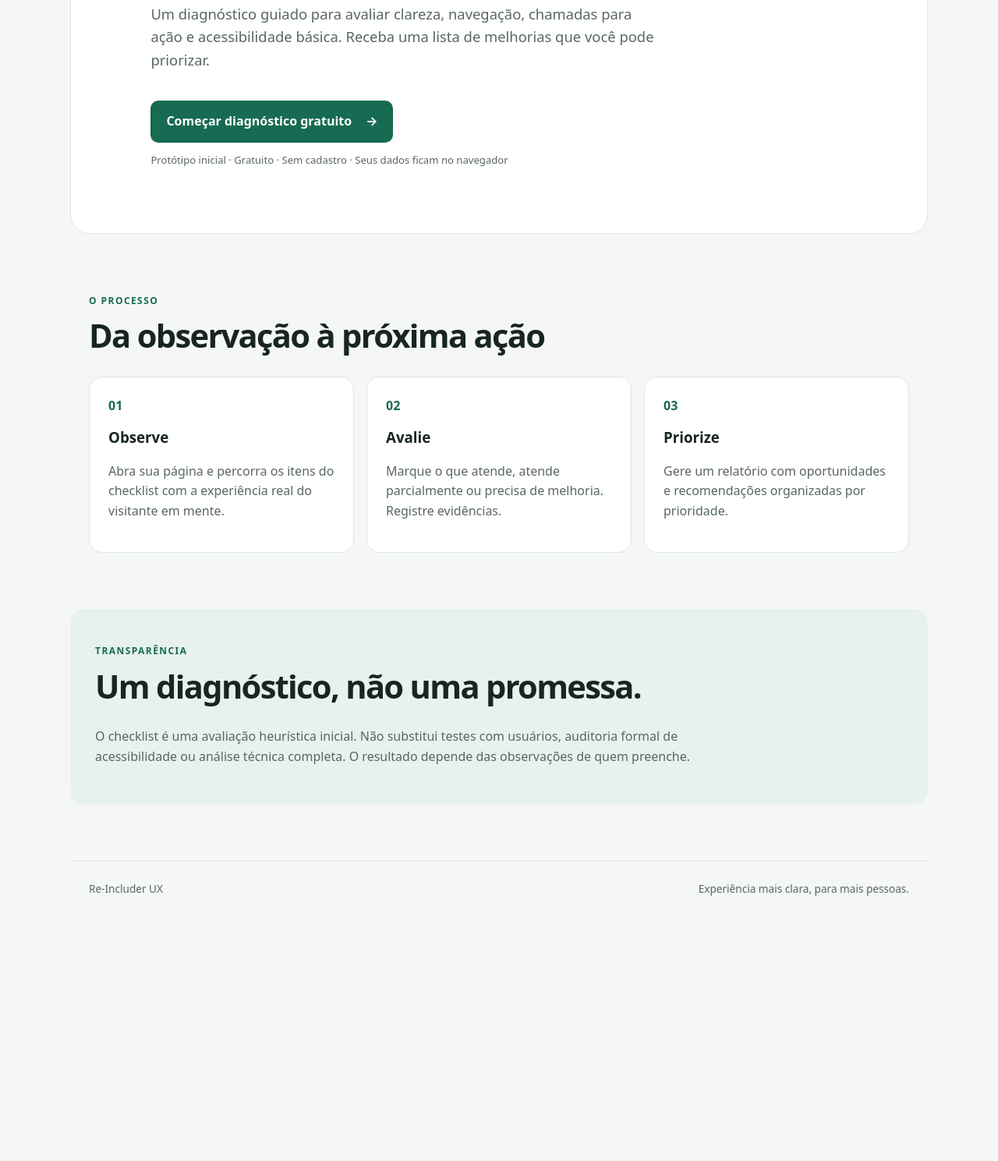
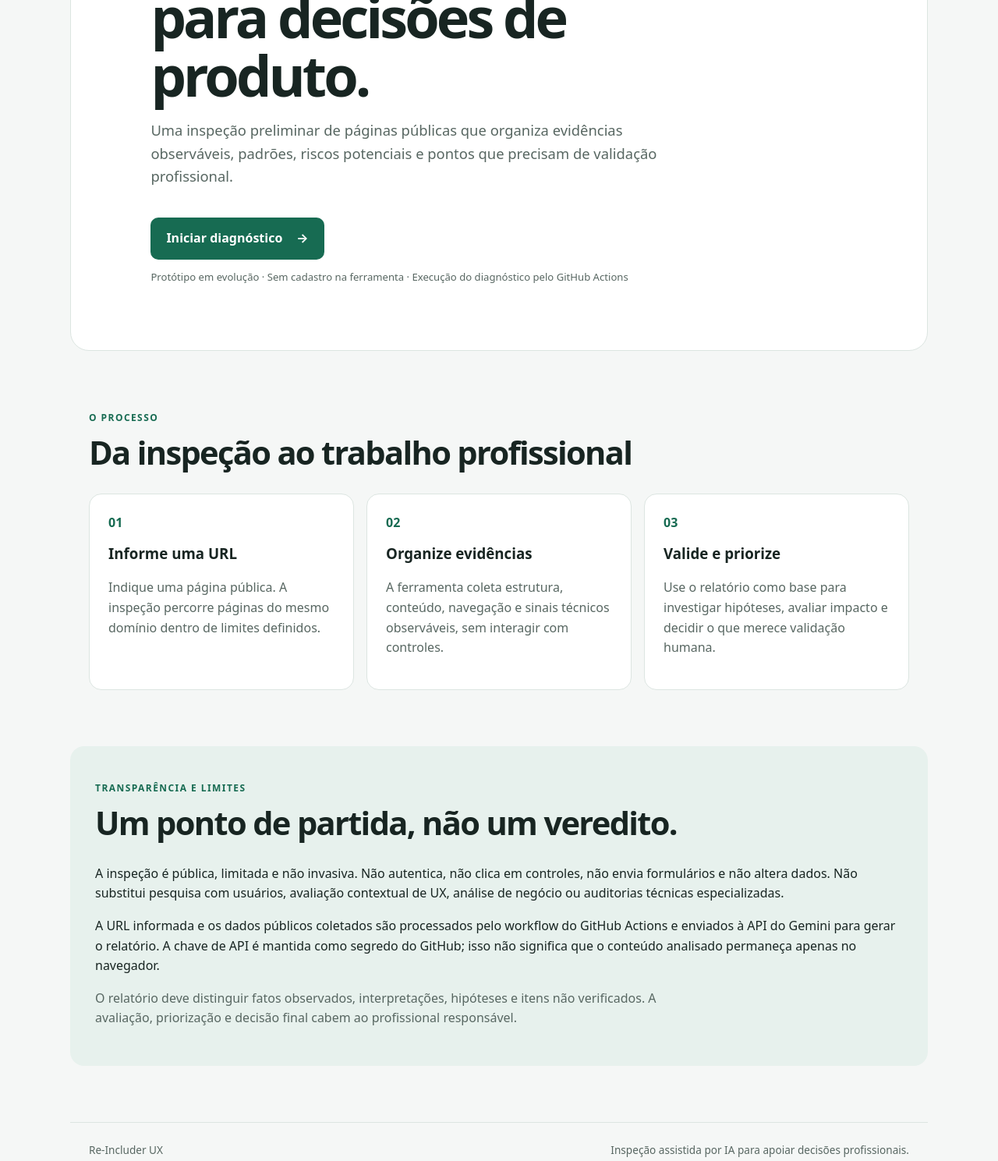
Before and after one commit to inforeincluder/re-includer-ux, a plain HTML site: page index.html in a window 1280 px wide. Shown: the part 478-1967 px from the top of the page at 78% size. Before the commit the page ends 1652 px from the top, so only its background shows below. Drawn offline with Linux system fonts and the light colour scheme.

Commit message:
Align homepage with current non-invasive UX diagnosis

```diff
--- a/index.html
+++ b/index.html
@@ -3,37 +3,45 @@
 <head>
   <meta charset="utf-8">
   <meta name="viewport" content="width=device-width, initial-scale=1">
-  <meta name="description" content="Diagnóstico prático de UX para páginas digitais. Identifique oportunidades de melhoria em clareza, navegação, conversão e acessibilidade.">
+  <meta name="description" content="Inspeção preliminar, limitada e não invasiva de sites públicos para apoiar decisões de UX e produto.">
   <meta name="theme-color" content="#f5f7f6">
-  <title>Re-Includer UX — UX mais claro, decisões melhores</title>
+  <title>Re-Includer UX — Diagnóstico de produto</title>
   <link rel="stylesheet" href="site/styles.css">
 </head>
 <body>
   <header class="topbar">
     <a class="brand" href="./" aria-label="Re-Includer UX — início">Re-Includer <span>UX</span></a>
-    <nav aria-label="Navegação principal"><a href="#como-funciona">Como funciona</a><a href="#principios">Princípios</a><a class="nav-cta" href="tools/ux-audit-lite/">Experimentar diagnóstico</a></nav>
+    <nav aria-label="Navegação principal">
+      <a href="#como-funciona">Como funciona</a>
+      <a href="#principios">Princípios</a>
+      <a class="nav-cta" href="tools/ux-audit-lite/">Iniciar diagnóstico</a>
+    </nav>
   </header>
   <main>
     <section class="hero">
-      <p class="eyebrow">UX prático com apoio de IA — sem caixa-preta</p>
-      <h1>Encontre o que dificulta a experiência na sua página.</h1>
-      <p class="intro">Um diagnóstico guiado para avaliar clareza, navegação, chamadas para ação e acessibilidade básica. Receba uma lista de melhorias que você pode priorizar.</p>
-      <a class="button" href="tools/ux-audit-lite/">Começar diagnóstico gratuito <span aria-hidden="true">→</span></a>
-      <p class="micro">Protótipo inicial · Gratuito · Sem cadastro · Seus dados ficam no navegador</p>
+      <p class="eyebrow">UX e produto · análise assistida por IA</p>
+      <h1>Transforme a inspeção de um site em perguntas melhores para decisões de produto.</h1>
+      <p class="intro">Uma inspeção preliminar de páginas públicas que organiza evidências observáveis, padrões, riscos potenciais e pontos que precisam de validação profissional.</p>
+      <a class="button" href="tools/ux-audit-lite/">Iniciar diagnóstico <span aria-hidden="true">→</span></a>
+      <p class="micro">Protótipo em evolução · Sem cadastro na ferramenta · Execução do diagnóstico pelo GitHub Actions</p>
     </section>
     <section class="section" id="como-funciona">
-      <p class="eyebrow">O processo</p><h2>Da observação à próxima ação</h2>
+      <p class="eyebrow">O processo</p>
+      <h2>Da inspeção ao trabalho profissional</h2>
       <div class="steps">
-        <article><span>01</span><h3>Observe</h3><p>Abra sua página e percorra os itens do checklist com a experiência real do visitante em mente.</p></article>
-        <article><span>02</span><h3>Avalie</h3><p>Marque o que atende, atende parcialmente ou precisa de melhoria. Registre evidências.</p></article>
-        <article><span>03</span><h3>Priorize</h3><p>Gere um relatório com oportunidades e recomendações organizadas por prioridade.</p></article>
+        <article><span>01</span><h3>Informe uma URL</h3><p>Indique uma página pública. A inspeção percorre páginas do mesmo domínio dentro de limites definidos.</p></article>
+        <article><span>02</span><h3>Organize evidências</h3><p>A ferramenta coleta estrutura, conteúdo, navegação e sinais técnicos observáveis, sem interagir com controles.</p></article>
+        <article><span>03</span><h3>Valide e priorize</h3><p>Use o relatório como base para investigar hipóteses, avaliar impacto e decidir o que merece validação humana.</p></article>
       </div>
     </section>
     <section class="section principles" id="principios">
-      <p class="eyebrow">Transparência</p><h2>Um diagnóstico, não uma promessa.</h2>
-      <p>O checklist é uma avaliação heurística inicial. Não substitui testes com usuários, auditoria formal de acessibilidade ou análise técnica completa. O resultado depende das observações de quem preenche.</p>
+      <p class="eyebrow">Transparência e limites</p>
+      <h2>Um ponto de partida, não um veredito.</h2>
+      <p>A inspeção é pública, limitada e não invasiva. Não autentica, não clica em controles, não envia formulários e não altera dados. Não substitui pesquisa com usuários, avaliação contextual de UX, análise de negócio ou auditorias técnicas especializadas.</p>
+      <p>A URL informada e os dados públicos coletados são processados pelo workflow do GitHub Actions e enviados à API do Gemini para gerar o relatório. A chave de API é mantida como segredo do GitHub; isso não significa que o conteúdo analisado permaneça apenas no navegador.</p>
+      <p>O relatório deve distinguir fatos observados, interpretações, hipóteses e itens não verificados. A avaliação, priorização e decisão final cabem ao profissional responsável.</p>
     </section>
   </main>
-  <footer><span>Re-Includer UX</span><span>Experiência mais clara, para mais pessoas.</span></footer>
+  <footer><span>Re-Includer UX</span><span>Inspeção assistida por IA para apoiar decisões profissionais.</span></footer>
 </body>
 </html>
```
